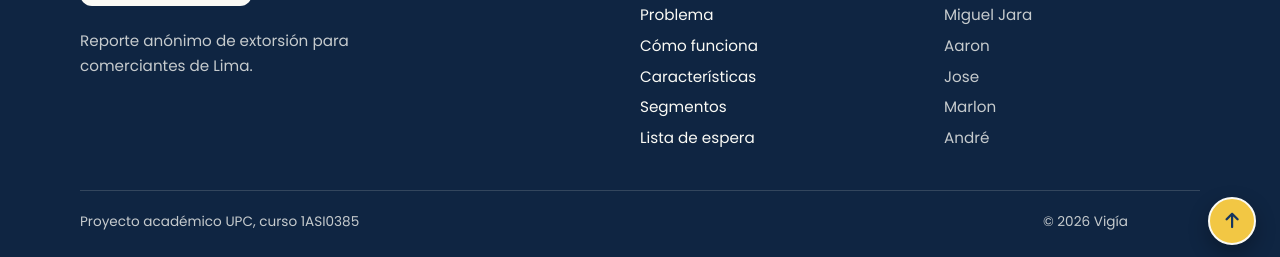
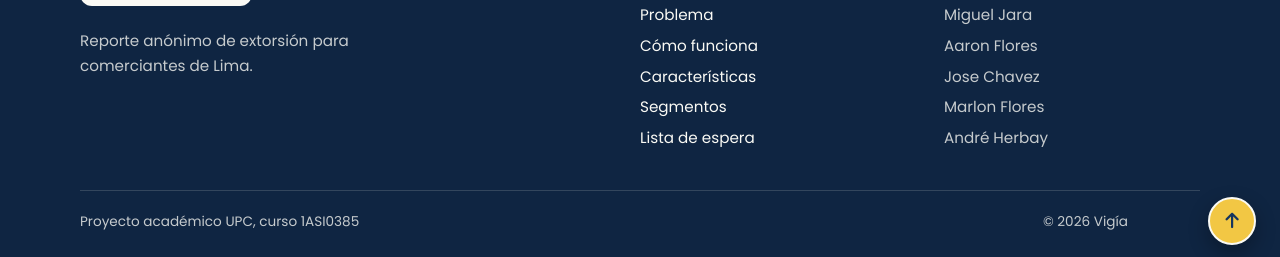
Before and after one commit to vigia-upc/vigia, a plain HTML site: page public/index.html in a window 1280 px wide. Shown: the part 4327-4584 px from the top of the page. Drawn offline with Linux system fonts and the light colour scheme.

Commit message:
fix(footer): nombre y apellido de cada integrante del equipo

```diff
--- a/public/index.html
+++ b/public/index.html
@@ -593,10 +593,10 @@
           <ul class="footer-list">
             <li>Diego Avalos</li>
             <li>Miguel Jara</li>
-            <li>Aaron</li>
-            <li>Jose</li>
-            <li>Marlon</li>
-            <li>André</li>
+            <li>Aaron Flores</li>
+            <li>Jose Chavez</li>
+            <li>Marlon Flores</li>
+            <li>André Herbay</li>
           </ul>
         </div>
       </div>
```
